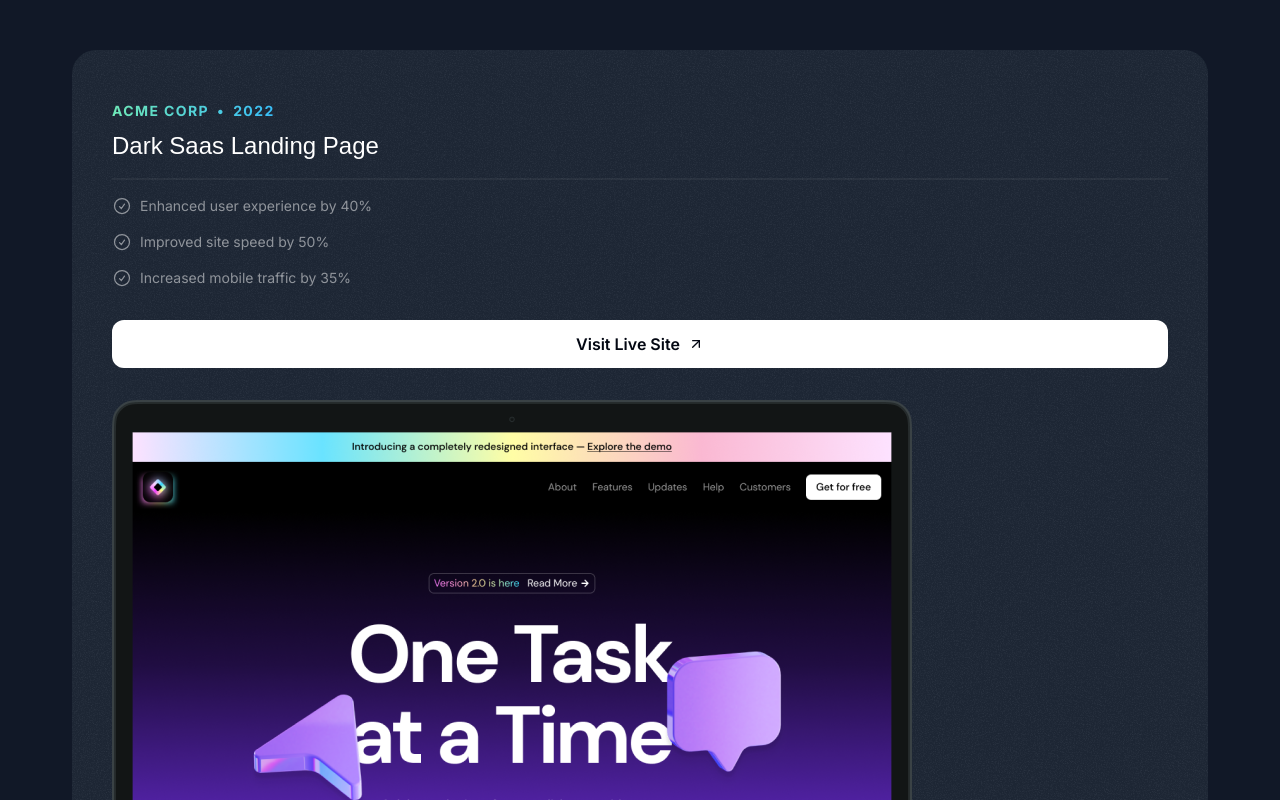
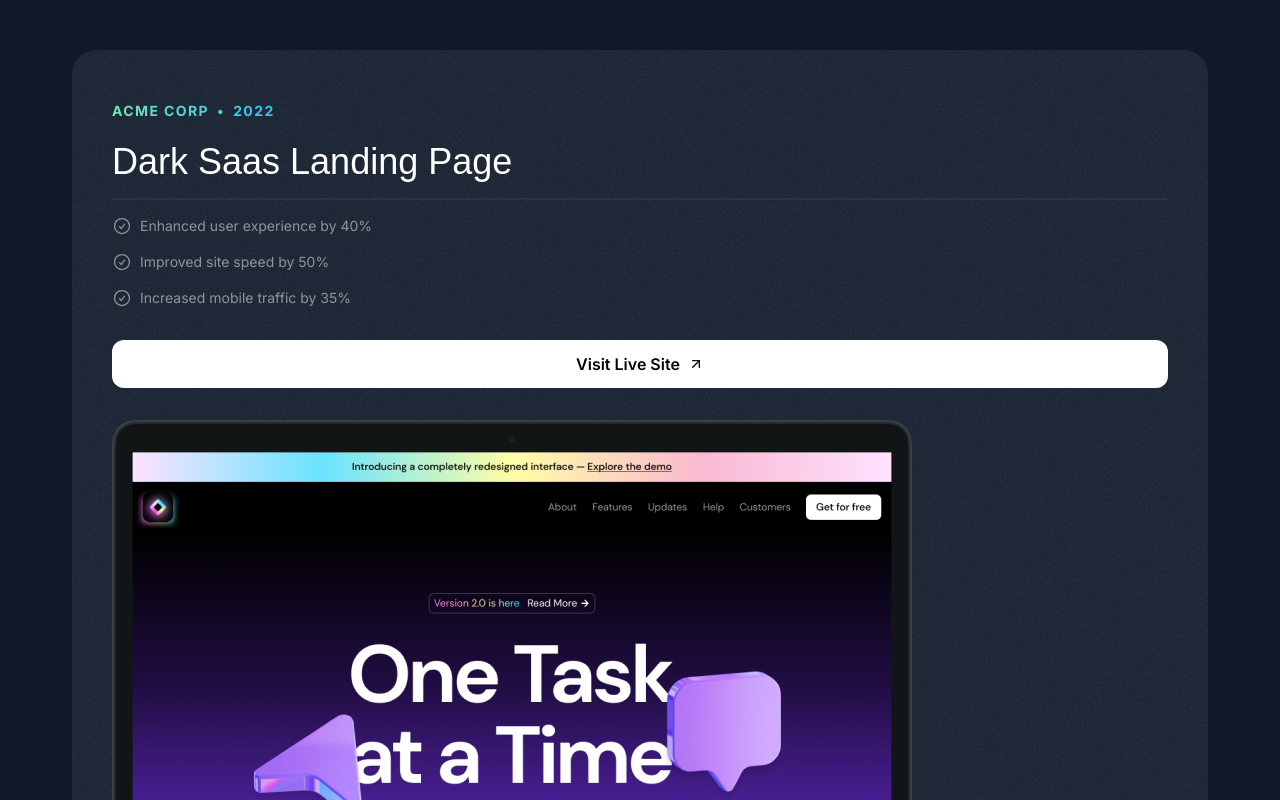
Before and after one commit to andrMaulana/single-page-portfolio, a Next.js app: page / in a window 1280 px wide. Shown: the part 1120-1920 px from the top of the page. Built offline with nearby package versions, Linux system fonts and the light colour scheme; a web font is replaced by a local one.

Commit message:
fix project name medium layout

```diff
--- a/src/sections/Projects.tsx
+++ b/src/sections/Projects.tsx
@@ -68,7 +68,7 @@ export const ProjectsSection = () => {
                 <span>&bull;</span>
                 <span>{project.year}</span>
               </div>
-                <h3 className="font-serif text-2xl mt-2">{project.title}</h3>
+                <h3 className="font-serif text-2xl mt-2 md:mt-5 md:text-4xl">{project.title}</h3>
                 <hr className="border-t-2 border-white/5 mt-4" />
                 <ul className="flex flex-col gap-4 mt-4">
                   {project.results.map((result) => (
```
